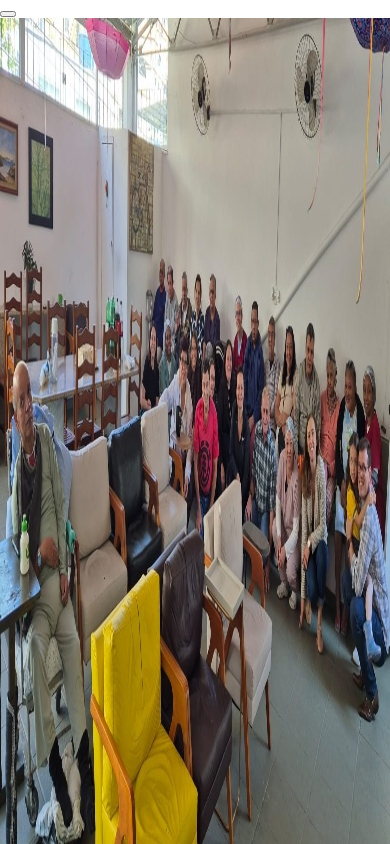
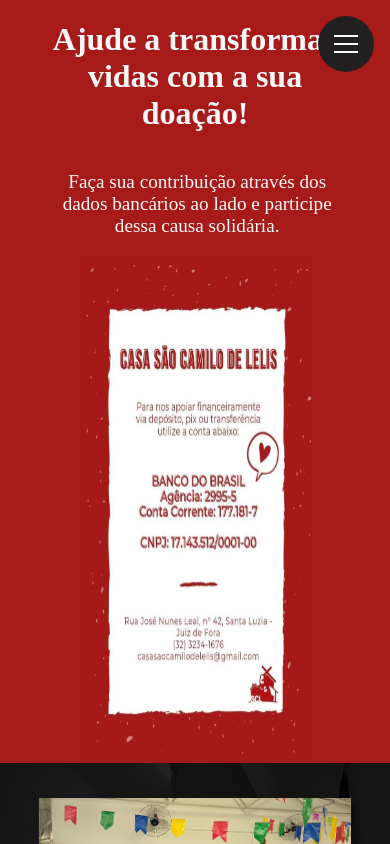
Before and after one commit to MathewsBaio/projeto-sao-camillo-lelis, a React (Create React App) app in the folder projeto-sao-camillo-lelis/: page / in a window 390 px wide. Shown: the top 844 px of the page. Built offline with nearby package versions, Linux system fonts and the light colour scheme.

Commit message:
Atualizando styles.css do menu mobile

```diff
--- a/projeto-sao-camillo-lelis/src/styles/styles.css
+++ b/projeto-sao-camillo-lelis/src/styles/styles.css
@@ -42,6 +42,94 @@
   background-color: #211f1f;
 }
 
+.hamburger-button {
+  position: fixed;
+  top: 1rem;
+  right: 1rem;
+  z-index: 1000;
+  width: 3.5rem;
+  height: 3.5rem;
+  border-radius: 50%;
+  background-color: #211f1f;
+  border: none;
+  cursor: pointer;
+  display: none;
+  /* Inicialmente oculto */
+  flex-direction: column;
+  justify-content: center;
+  align-items: center;
+  gap: 6px;
+  padding: 8px;
+}
+
+.hamburger-line {
+  display: block;
+  width: 24px;
+  height: 2px;
+  background-color: #f7f7f7;
+  transition: all 0.3s ease;
+}
+
+.hamburger-button.open .hamburger-line:nth-child(1) {
+  transform: translateY(8px) rotate(45deg);
+}
+
+.hamburger-button.open .hamburger-line:nth-child(2) {
+  opacity: 0;
+}
+
+.hamburger-button.open .hamburger-line:nth-child(3) {
+  transform: translateY(-8px) rotate(-45deg);
+}
+
+.mobile-menu-overlay {
+  position: fixed;
+  inset: 0;
+  background-color: rgba(0, 0, 0, 0.5);
+  z-index: 100;
+}
+
+.mobile-menu {
+  position: fixed;
+  top: 0;
+  left: 0;
+  right: 0;
+  height: 50vh;
+  background-color: rgba(33, 31, 31, 0.95);
+  transform: translateY(0);
+  animation: slideDown 0.3s ease-in-out;
+}
+
+.mobile-nav {
+  height: 100%;
+  display: flex;
+  flex-direction: column;
+  align-items: center;
+  justify-content: center;
+  gap: 2rem;
+}
+
+.mobile-nav-item {
+  color: #f7f7f7;
+  text-decoration: none;
+  font-size: 1.25rem;
+  transition: color 0.2s ease;
+}
+
+.mobile-nav-item:hover {
+  color: #a61a19;
+}
+
+@keyframes slideDown {
+  from {
+    transform: translateY(-100%);
+  }
+
+  to {
+    transform: translateY(0);
+  }
+}
+
 .logo {
   display: flex;
   flex-direction: row;
@@ -52,7 +140,7 @@
   font-size: 1rem;
 }
 
-.logo > img {
+.logo>img {
   width: 8vw;
   margin-left: 0.2rem;
 }
@@ -76,7 +164,7 @@
   font-size: 1rem;
 }
 
-.nav > a {
+.nav>a {
   text-decoration: none;
   color: inherit;
 }
@@ -117,14 +205,14 @@
   z-index: 1;
 }
 
-.container-sobre > img {
+.container-sobre>img {
   z-index: 10;
   width: 45vw;
   min-height: 50vh;
   position: relative;
 }
 
-.container-sobre > div {
+.container-sobre>div {
   z-index: 10;
   position: relative;
   color: #f7f7f7;
@@ -132,7 +220,7 @@
   font-size: 1.1rem;
 }
 
-.container-sobre > div > h1 {
+.container-sobre>div>h1 {
   text-align: center;
 }
 
@@ -151,13 +239,13 @@
   overflow: hidden;
 }
 
-.container-doacoes > img {
+.container-doacoes>img {
   width: 30vw;
   height: 500px;
   position: relative;
 }
 
-.container-doacoes > div {
+.container-doacoes>div {
   color: #f7f7f7;
   width: 60vw;
 }
@@ -207,11 +295,11 @@
   width: 20vw;
 }
 
-.valor > h3 {
+.valor>h3 {
   margin-bottom: 1px;
 }
 
-.valor > p {
+.valor>p {
   margin-top: 1px;
   font-size: 1.1rem;
 }
@@ -236,16 +324,16 @@
   width: 85vw;
 }
 
-.footer-logo > img {
+.footer-logo>img {
   display: flex;
   width: 10vw;
 }
 
-.footer-list > dl {
+.footer-list>dl {
   list-style: none;
 }
 
-.footer-list dl > li {
+.footer-list dl>li {
   margin-top: 15px;
 }
 
@@ -273,7 +361,7 @@
   border-bottom: solid 2px #211f1f;
 }
 
-.social-icons > a {
+.social-icons>a {
   margin: 0px 5px;
 }
 
@@ -288,32 +376,14 @@
   border: solid 2px transparent;
 }
 
-.principal-container {
-  display: flex;
-  align-items: center;
-  justify-content: space-around;
-  width: 100vw;
-  min-height: 100vh;
-  background-image: url("../../public/img/fototodos2.jpg");
-  /* background-size: cover; */
-  background-position: center;
-  background-repeat: no-repeat;
-  overflow: hidden;
-}
-
-.principal-container > img {
-  margin: 0;
-  min-width: 100vw;
-  min-height: 100%;
-}
-
 /* Estilos gerais de responsividade */
 @media (max-width: 768px) {
+
   /* Ajusta o menu e a logo */
-
   * {
     max-width: 100vw;
   }
+
   .menu {
     display: none;
   }
@@ -322,7 +392,7 @@
     font-size: 0.8rem;
   }
 
-  .logo > img {
+  .logo>img {
     width: 20vw;
     margin-left: 0.2rem;
   }
@@ -343,13 +413,13 @@
     flex-direction: column;
   }
 
-  .container-sobre > img {
+  .container-sobre>img {
     margin-top: 8vw;
     width: 80vw;
     min-height: 45vw;
   }
 
-  .container-sobre > div {
+  .container-sobre>div {
     margin-bottom: 5vw;
     width: 80vw;
     font-size: 1rem;
@@ -360,13 +430,13 @@
     flex-direction: column;
   }
 
-  .container-doacoes > div {
+  .container-doacoes>div {
     width: 80vw;
     align-items: center;
     text-align: center;
   }
 
-  .container-doacoes > img {
+  .container-doacoes>img {
     width: 60vw;
     height: 60vh;
   }
@@ -383,8 +453,7 @@
   }
 
   /* Nossos valores */
-  .container-nossos-valores {
-  }
+  .container-nossos-valores {}
 
   .valores-titles {
     width: 90vw;
@@ -404,14 +473,6 @@
     border-top: 2px solid black;
   }
 
-  .container-nossos-valores {
-    gap: 1rem;
-    width: 100vw;
-    min-height: 85vh;
-    background-color: #a61a19;
-    color: #f7f7f7;
-  }
-
   /* Rodapé */
   .container-footer {
     height: auto;
@@ -428,7 +489,7 @@
     display: none;
   }
 
-  .footer-logo > img {
+  .footer-logo>img {
     width: 20vw;
   }
 
@@ -439,7 +500,48 @@
     gap: 1rem;
   }
 
-  .footer-list > dl {
+  .footer-list>dl {
     text-align: center;
   }
+
+  @media (max-width: 768px) {
+    * {
+      max-width: 100vw;
+    }
+
+    .menu {
+      display: none;
+    }
+
+    .hamburger-button {
+      display: flex;
+      /* Mostra o botão em mobile */
+    }
+
+    .logo {
+      font-size: 0.8rem;
+    }
+
+    .logo>img {
+      width: 20vw;
+      margin-left: 0.2rem;
+    }
+
+    .nav {
+      flex-direction: column;
+      gap: 15px;
+      font-size: 1rem;
+    }
+
+    .btn-doar {
+      padding: 0.3rem;
+      font-size: 0.9rem;
+    }
+
+    @media (min-width: 769px) {
+      .hamburger-button {
+        display: none;
+      }
+    }
+  }
 }
```
